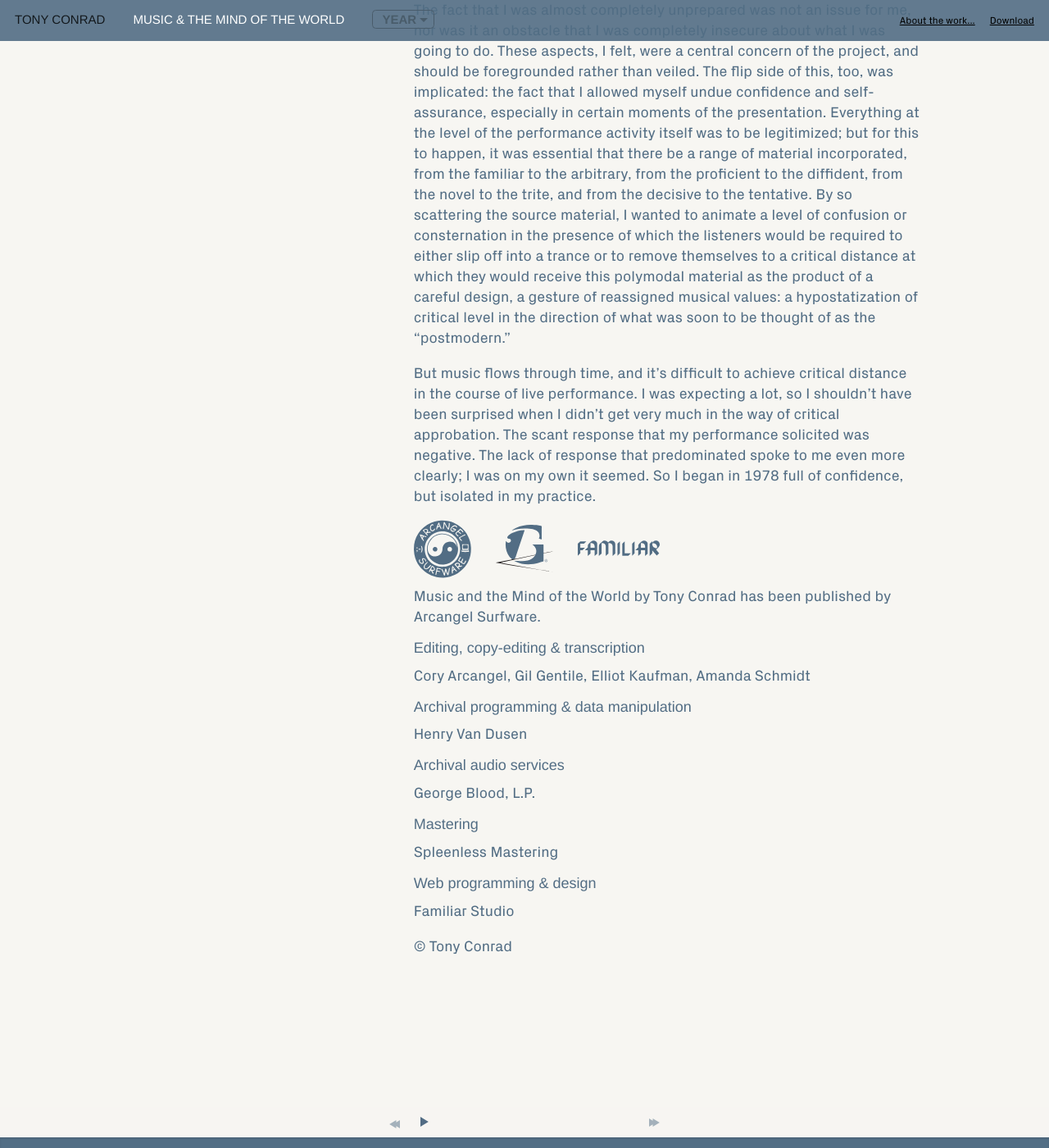
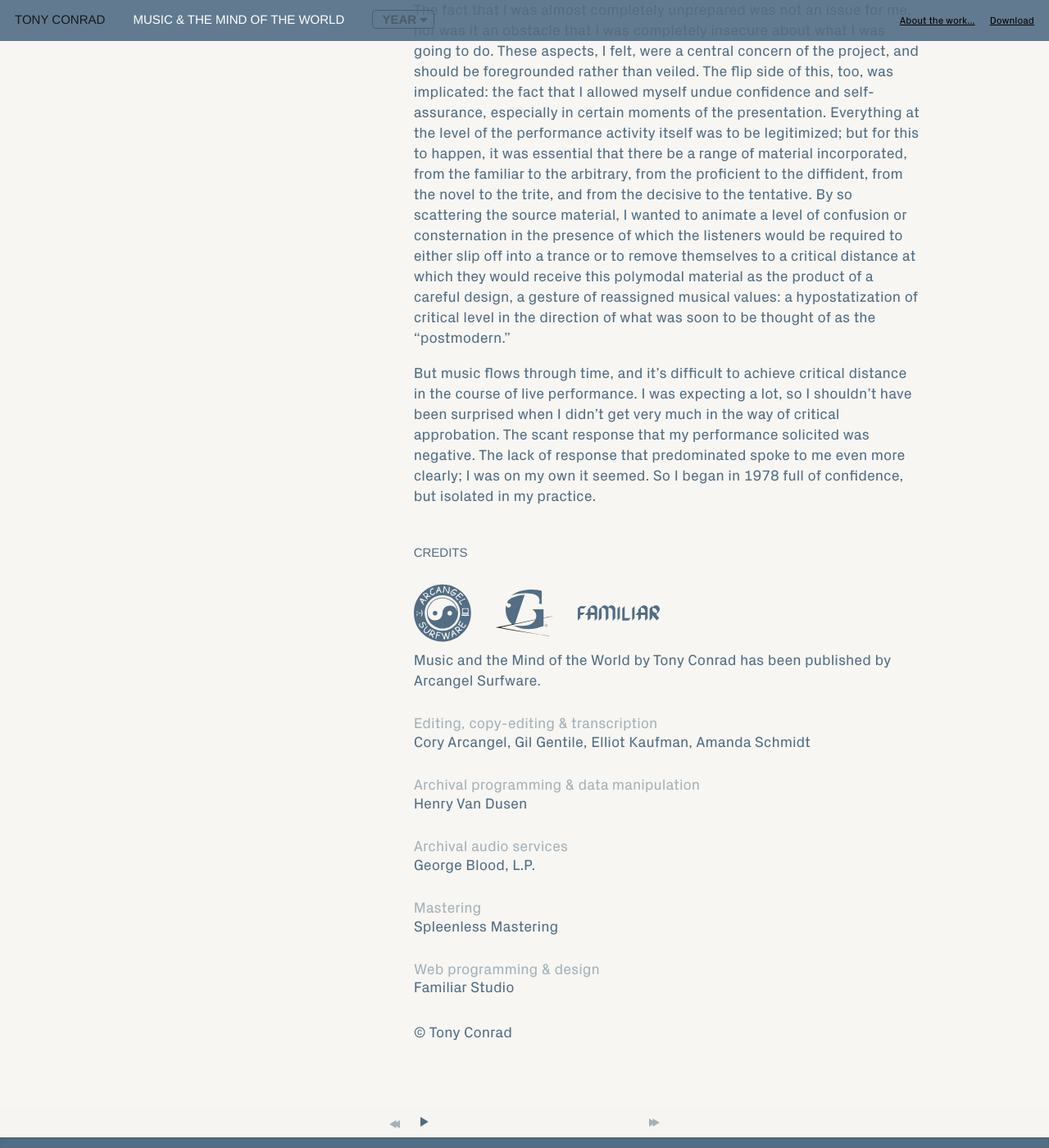
Before and after one commit to coryarcangel/music-and-the-mind-of-the-world, a Jekyll site: the page built from index.html, in a window 1280 px wide and 1400 px high, scrolled down 66498 px. Shown: the whole window at 82% size. Built offline with Jekyll 4.4.1, drawn with Linux system fonts in a browser that asks for light colours; nearby versions of some CDN libraries; some web fonts are replaced.

Commit message:
logo/credits styles fixes #29

```diff
--- a/_sass/_styles.scss
+++ b/_sass/_styles.scss
@@ -440,7 +440,7 @@ and (max-device-width : 1024px)  {
   }
 }
 
-#about-text-wrapper {
+#about-wrapper {
   padding-left: 15px;
   padding-bottom: 100px;
 
@@ -450,16 +450,11 @@ and (max-device-width : 1024px)  {
     font-family: $font-family-headings;
     margin-top: 50px;
   }
-}
-
-.page-title {
-  font-family: $font-family-headings;
-
-}
 
   #logos {
     display: flex;
     align-items: center;
+    margin-top: 30px;
 
     a {
       display: inline-block;
@@ -473,3 +468,23 @@ and (max-device-width : 1024px)  {
       }
     }
   }
+
+  #credits-wrapper {
+    h6 {
+      font-family: $font-family-brand;
+      font-size: 18px;
+      font-weight: 400;
+      color: rgba(82, 109, 132, 0.5);
+      margin-bottom: 0;
+    }
+
+    p {
+      margin-bottom: 30px;
+    }
+  }
+}
+
+.page-title {
+  font-family: $font-family-headings;
+
+}
--- a/index.html
+++ b/index.html
@@ -84,21 +84,24 @@ layout: default
   <section id="about">
     <div class="row">
       <div class="col-lg-8 col-lg-offset-4">
-        <div id="about-text-wrapper">
+        <div id="about-wrapper">
 
 
             <h2 class="page-title">{{ site.pages[0].title }}</h2>
             {{ site.pages[0].content }}
 
+            <h2 class="page-title">{{ site.pages[1].title }}</h2>
             <div id="logos">
-
               {% for logo in site.logos %}
               <a href="{{ logo.logoUrl }}" target="_blank">
                 {{ logo.svg }}
               </a>
               {% endfor %}
             </div>
-{{ site.pages[1].content }}
+
+            <div id="credits-wrapper">
+              {{ site.pages[1].content }}
+            </div>
         </div>
       </div>
     </div>
```
Lines whose indentation alone changed are shown as unchanged.
